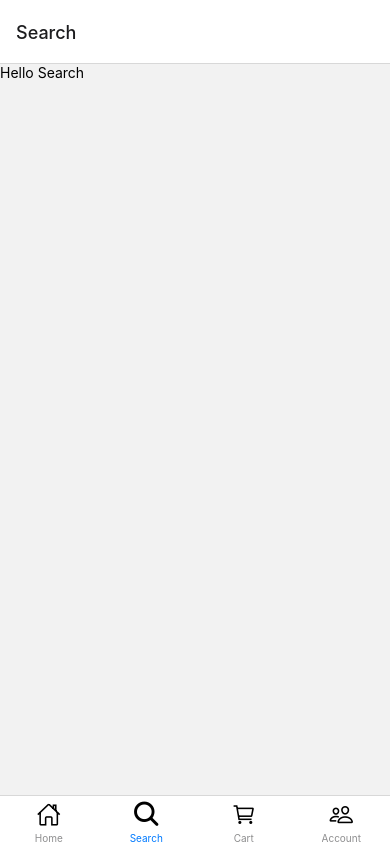
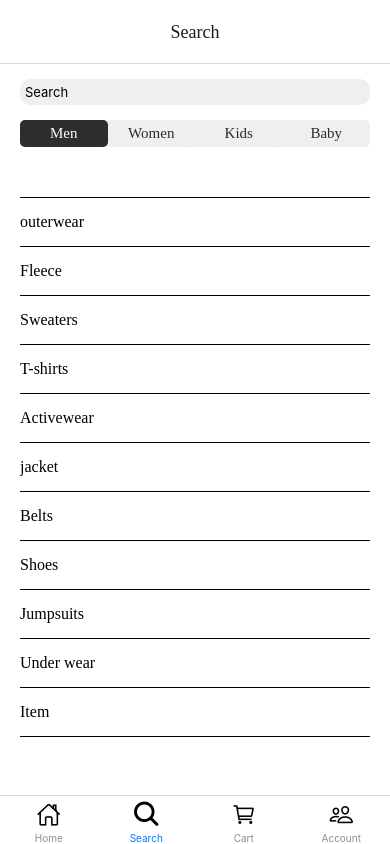
Before and after one commit to Nhat-IT/Clothing-App-Frontend, a React Native app: screen /Search in a window 390 px wide. Built offline with nearby package versions, Linux system fonts and the light colour scheme.

Commit message:
searchPage

```diff
--- a/App.js
+++ b/App.js
@@ -55,7 +55,15 @@ const TabNavigator = ()=>{
     })}
   >
     <Tab.Screen name="Home" component={Home} />
-    <Tab.Screen name="Search" component={Search} />
+    <Tab.Screen name="Search" component={Search} options={{
+          title: 'Search',
+
+          headerTitleAlign: 'center',
+          headerTitleStyle: {
+            fontFamily : 'SFB',
+
+          },
+    }} />
     <Tab.Screen name="Cart" component={Cart}  options={{
           title: 'Cart',
 
--- /dev/null
+++ b/components/TypeItem.js
@@ -0,0 +1,33 @@
+import React from "react";
+import colors from "../assets/colors";
+import { TouchableOpacity,View,Text,StyleSheet } from "react-native";
+const TypeItem = ({ type,selectIndex,onTypeClick,index})=>{
+    return(
+        <TouchableOpacity
+        style={[styles.typeItem,{backgroundColor : selectIndex == index ? colors.nightRider : colors.ligthGray}]}
+        onPress={()=>{onTypeClick(index,type.id)}}>
+        <View
+       >
+            <Text style={[styles.typeText,{color : selectIndex == index ? colors.white : colors.nightRider}]}>{type.value}</Text>
+        </View>
+        </TouchableOpacity>
+    )
+}
+
+const styles = StyleSheet.create({
+
+      typeItem : {
+        paddingVertical : 5,
+
+       borderRadius : 5,
+
+          flex : 1,
+      },
+      typeText : {
+        fontFamily : 'SFSB',
+        textAlign : 'center',
+        fontSize : 15,
+      }
+
+})
+export default TypeItem
--- /dev/null
+++ b/components/cateItem.js
@@ -0,0 +1,25 @@
+import react from "react";
+import { View,Text,StyleSheet } from "react-native";
+const CateItem = ({cate,last})=>{
+    return(
+        <View style={[styles.cateItem,{borderBottomWidth : last ? 1 : 0}]}>
+            <Text style={styles.cateText}>{cate.title}</Text>
+        </View>
+    )
+}
+const styles = StyleSheet.create({
+    cateItem : {
+
+        paddingVertical : 15,
+        borderTopWidth : 1,
+
+        // backgroundColor : colors.red
+    },
+    cateText : {
+        fontFamily : 'SFSB',
+        textAlignVertical : 'center',
+        fontSize : 16,
+
+    },
+})
+export default CateItem;
--- a/screen/Cart.js
+++ b/screen/Cart.js
@@ -114,7 +114,6 @@ const styles = StyleSheet.create({
         marginVertical : 10
     },
     cartList : {
-
         flex : 2.5,
     },
     line : {
--- a/screen/Search.js
+++ b/screen/Search.js
@@ -1,13 +1,92 @@
-import React from 'react';
-import {View,Text} from 'react-native'
+import React,{useEffect,useState,useRef} from 'react';
+import colors from '../assets/colors'
+import { DbService } from '../service/db';
+import {View,Text,TextInput,StyleSheet,ScrollView} from 'react-native'
+import TypeItem from '../components/TypeItem';
+import CateItem from '../components/cateItem';
 const Search = ()=>{
+    const allCategory = useRef([])
+    const [category,setCategory] = useState([])
+    const [types,setTypes] = useState([])
+    const [selectIndex,setSelectIndex] = useState(0)
+    useEffect(()=>{
+        const getType = ()=>{
+            const data = DbService.getType()
+            setTypes(data);
+            const dataCate = DbService.allCategory()
+            allCategory.current = dataCate;
+            const getCategory = allCategory.current.filter(cate=>cate.typeId.includes(data[selectIndex].id))
+            setCategory(getCategory)
+        }
+        getType()
+
+    },[])
+    const onTypeClick = (index,id)=>{
+        const getCategory = allCategory.current.filter(cate=>cate.typeId.includes(id))
+        setCategory(getCategory)
+        setSelectIndex(index)
+    }
     return(
-        <>
-        <View>
-            <Text>Hello Search</Text>
+
+    <View style={{backgroundColor : '#ffffff',flex : 1}}>
+        <View style={styles.pageContainer}>
+        <TextInput
+        style={styles.input}
+        placeholder="Search"
+
+        />
+        <View style={styles.typeContainer}>
+            {types.map((type,index)=>(
+                <TypeItem key={index}  type={type} selectIndex={selectIndex} index={index} onTypeClick={onTypeClick}>
+                </TypeItem>
+            ))}
         </View>
-        </>
+        <View style={styles.cateContainer}>
+        <ScrollView style={styles.scrollView}>
+            {category.map((cate,index)=>(
+                <CateItem cate={cate} last={index+1==category.length}/>
+            ))}
+            </ScrollView>
+        </View>
+        </View>
+    </View>
+
     )
 }
 
+const styles = StyleSheet.create({
+    pageContainer : {
+        backgroundColor : colors.white,
+        marginHorizontal : 20,
+        flexDirection : 'column',
+        flex : 1
+    },
+    typeContainer : {
+        backgroundColor : colors.ligthGray,
+        alignItems : 'center',
+        borderRadius : 10,
+        flexDirection : 'row'
+    },
+    cateContainer : {
+        flex : 1,
+        marginTop : 50,
+       marginBottom : 5,
+    },
+
+    input: {
+        fontSize : 13,
+
+        marginVertical : 15,
+        padding: 5,
+        borderRadius : 10,
+        backgroundColor : colors.ligthGray
+      },
+
+      scrollView : {
+          flexDirection : 'column',
+
+
+      }
+
+})
 export default Search;
--- a/service/db.js
+++ b/service/db.js
@@ -1,4 +1,69 @@
+const allCategory = ()=>{
+    const dummyCate = [
+        {
+            id : 1,
+            title : 'outerwear',
+            typeId : [1,2]
+        },
+        {
+            id : 2,
+            title : 'Fleece',
+            typeId : [1,2]
+        },
+        {
+            id : 3,
+            title : 'Sweaters',
+            typeId : [1,2]
+        },
+        {
+            id : 4,
+            title : 'T-shirts',
+            typeId : [1,2]
+        },
+        {
+            id : 5,
+            title : 'Activewear',
+            typeId : [1,2]
+        },
+        {
+            id : 6,
+            title : 'Dress',
+            typeId : [2]
+        },
+        {
+            id : 7,
+            title : 'jacket',
+            typeId : [1,2]
+        },
+        {
+            id : 8,
+            title : 'Belts',
+            typeId : [1],
+        },
+        {
+            id : 9,
+            title : 'Shoes',
+            typeId : [1],
+        },
+        {
+            id : 10,
+            title : 'Jumpsuits',
+            typeId : [1,2],
+        },
+        {
+            id : 11,
+            title : 'Under wear',
+            typeId : [1,2],
+        },
+        {
+            id : 12,
+            title : 'Item',
+            typeId : [1,2],
+        }
 
+    ]
+    return dummyCate
+}
 const getCartDummy = ()=>{
     const dummyCart = [
         { id : 1,
@@ -31,6 +96,29 @@ const getCartDummy = ()=>{
     ]
     return dummyCart
 }
+const getType = ()=>{
+    const dummyCategory = [
+        {
+            id : 1,
+            value : 'Men'
+        },
+        {
+            id : 2,
+            value : 'Women'
+        },
+        {
+            id : 3,
+            value : 'Kids'
+        },
+        {
+            id : 4,
+            value : 'Baby'
+        }
+    ]
+    return dummyCategory
+}
 export const DbService = {
-    getCartDummy
+    getCartDummy,
+    getType,
+    allCategory
 }
```
